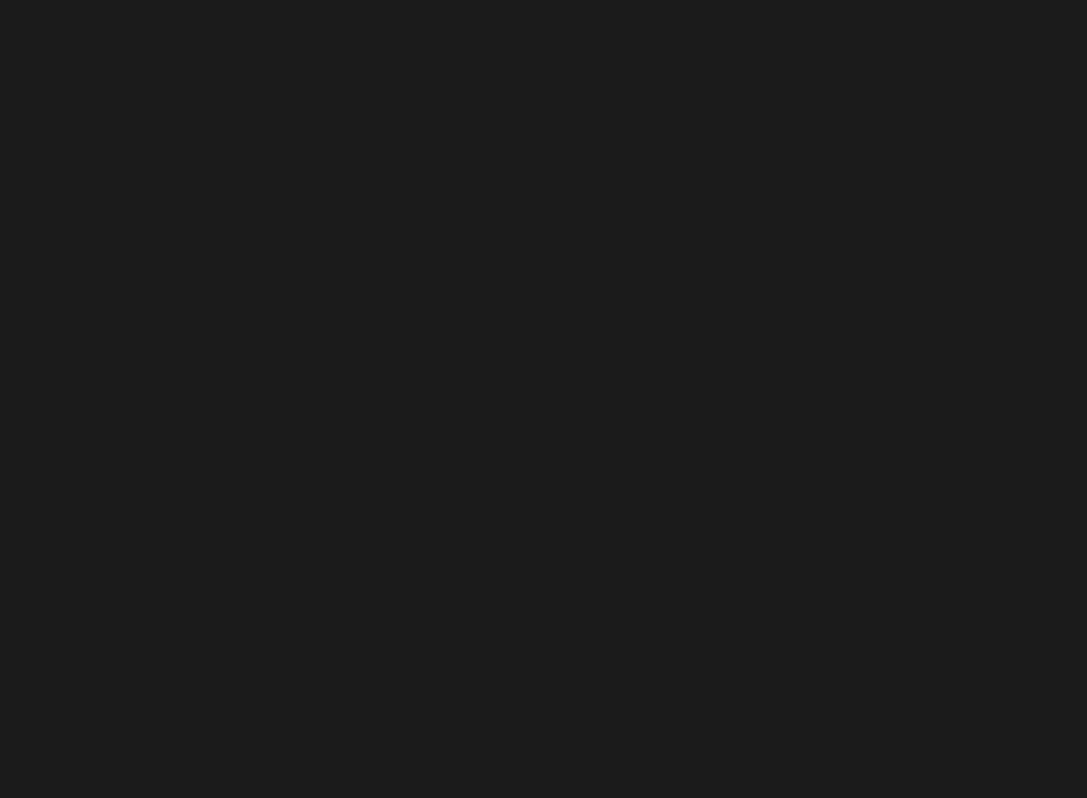
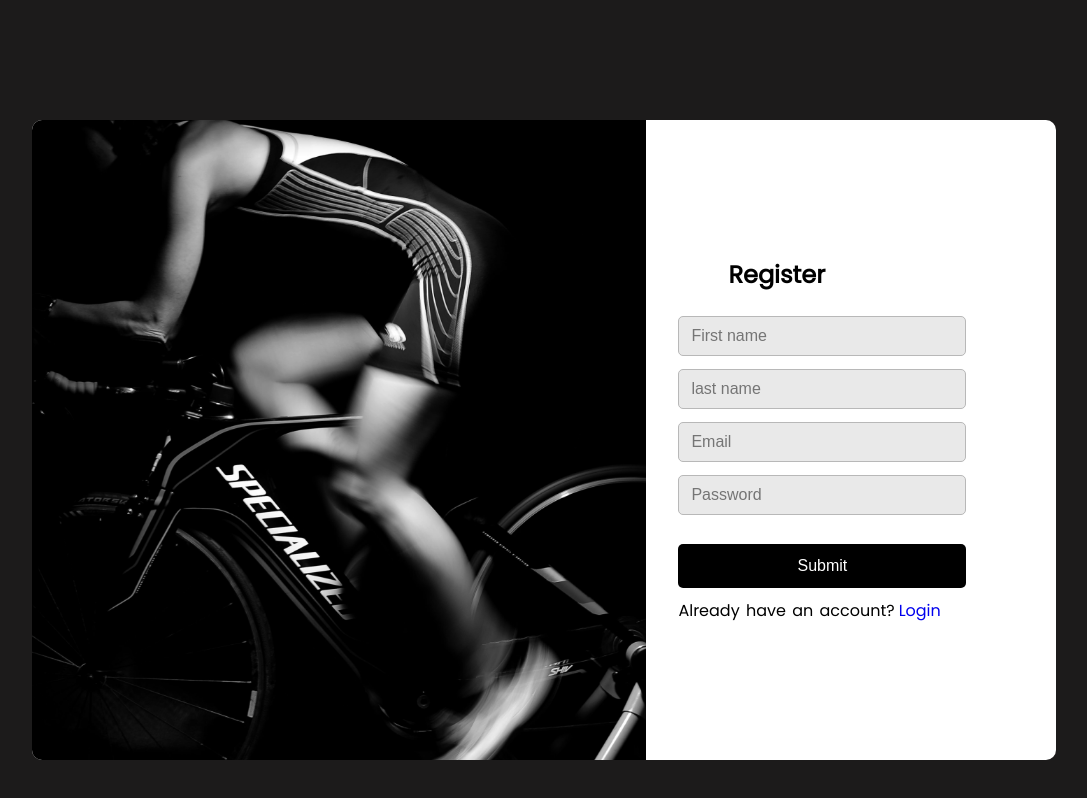
Before and after one commit to Tahir187/Registration-and-Login-form, a React (Vite) app: page /registration in a window 1280 px wide. Before the commit this address had no page. Shown: the whole page, without its empty margins (96-1183 px from the left). Built offline with nearby package versions, Linux system fonts and the light colour scheme.

Commit message:
Changes in css file

```diff
--- a/src/App.jsx
+++ b/src/App.jsx
@@ -1,4 +1,4 @@
-import React from 'react';
+import React, {Suspense} from 'react';
 import { BrowserRouter as Router, Routes, Route } from 'react-router-dom';
 import Registration from './Registration';
 import Login from './Login';
@@ -9,6 +9,7 @@ const App = () => {
       <Routes>
         <Route path="/" element={<Registration />} />
         <Route path="/login" element={<Login />} />
+        <Route path="/registration" element={<Registration />} />
       </Routes>
     </Router>
   );
--- a/src/Login.jsx
+++ b/src/Login.jsx
@@ -1,5 +1,5 @@
 import React from "react";
-
+import { Link } from "react-router-dom";
 const Login = () => {
   function handleSubmit(event) {
     event.preventDefault();
@@ -36,7 +36,7 @@ const Login = () => {
             <button type="submit">Submit</button>
             <div className="login">
               <p>
-                If you are new create account <a href="">Register</a>
+                If you are new create account <Link to="/registration">Register</Link>
               </p>
             </div>
           </form>
--- a/src/Registration.jsx
+++ b/src/Registration.jsx
@@ -53,7 +53,7 @@ const Registration = () => {
             <button type="submit">Submit</button>
             <div className="login">
               <p>
-                Already have an account? <Link to="/login">Login</Link>
+                Already have an account?<Link to="/login">Login</Link>
               </p>
             </div>
           </form>
--- a/src/registration.css
+++ b/src/registration.css
@@ -15,9 +15,11 @@ body {
 .mainContainer {
     display: flex;
     justify-content: center;
-  align-items: center; /* Added align-items to center vertically */
+    align-items: center;
+    /* Added align-items to center vertically */
     background-color: white;
-  margin: 40px auto; /* Changed margin to "auto" to center horizontally */
+    margin: 40px auto;
+    /* Changed margin to "auto" to center horizontally */
     border-radius: 10px;
     height: 80vh;
     width: 80%;
@@ -40,7 +42,7 @@ body {
 .image {
     max-height: 100%;
     width: 100%;
-    object-fit: contain;
+    object-fit: cover;
     border-radius: 10px 0 0 10px;
 }
 
@@ -52,7 +54,8 @@ body {
     display: flex;
     justify-content: center;
     align-items: center;
-  flex-direction: column; /* Added flex-direction to stack elements vertically */
+    flex-direction: column;
+    /* Added flex-direction to stack elements vertically */
 }
 
 .formContainer input {
@@ -68,7 +71,7 @@ body {
 }
 
 .formContainer h2 {
-  text-align: center;
+    padding-left: 50px;
     margin-bottom: 1.5rem;
     color: black;
 }
@@ -85,12 +88,13 @@ button {
     outline: none;
     color: white;
     border-radius: 5px;
-  margin-top: 1rem; /* Added margin-top to create space between button and last text */
+    margin-top: 1rem;
+    /* Added margin-top to create space between button and last text */
 }
 
 button:hover {
-  background-color: white;
-  color: black;
+    background-color: rgb(4, 108, 101);
+    color: white;
 }
 
 /* login link css */
@@ -98,7 +102,7 @@ button:hover {
     margin-top: 10px;
     color: black;
     word-spacing: 2px;
-  text-align: center;
+    /* text-align: center; */
 }
 
 .login a {
@@ -113,8 +117,8 @@ button:hover {
     }
 
     .formContainer input {
-        margin-left: 1rem;
-        margin-bottom: 0.8rem;
+        /* margin-left: 1rem;
+        margin-bottom: 0.8rem; */
         display: flex;
         justify-content: center;
         align-items: center;
```
Also changed, not shown: src/assets/bgpic.png (added), src/assets/exercise-logo 1.png (added). Lines whose indentation alone changed are shown as unchanged.
